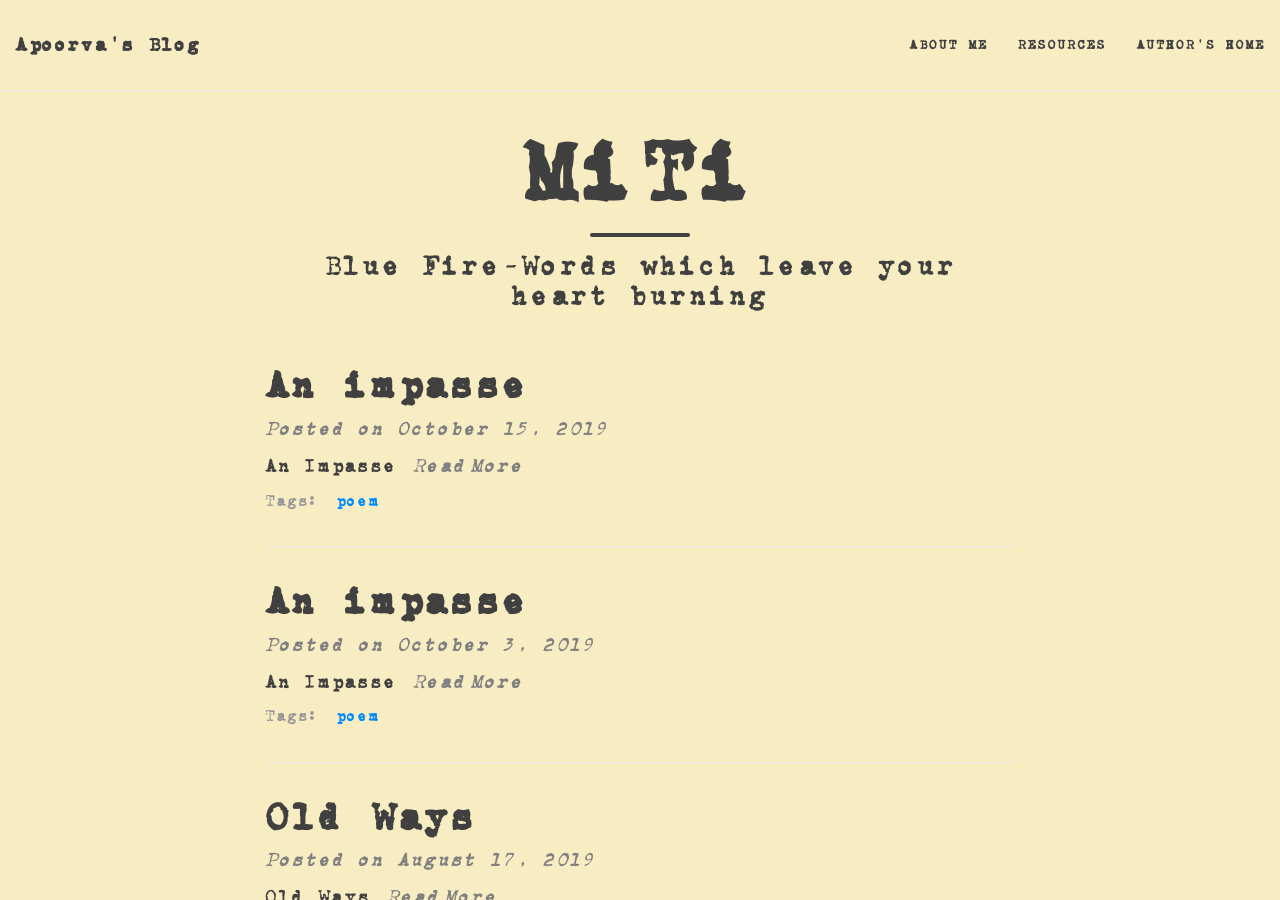
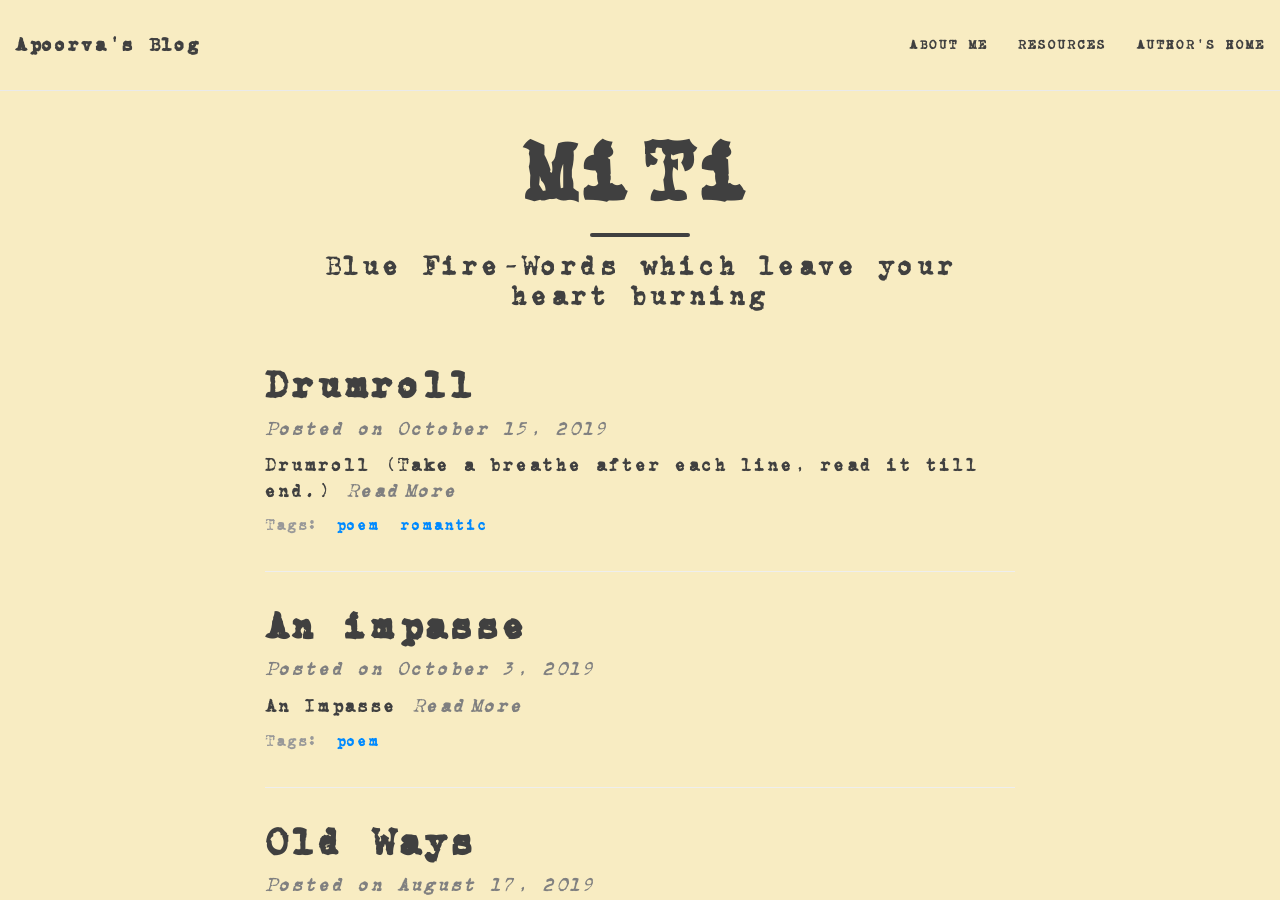
Before and after one commit to rava-dosa/poem, a Jekyll site: the page built from index.html, in a window 1280 px wide and 900 px high. Built offline with Jekyll 4.4.1, drawn with Linux system fonts in a browser that asks for light colours; nearby versions of some CDN libraries; the list of posts is cut into pages by our own code; some of the changed lines change nothing that is shown.

Commit message:
Saved drumrolls

```diff
--- a/_posts/2019-10-15-Drumroll.md
+++ b/_posts/2019-10-15-Drumroll.md
@@ -1,16 +1,80 @@
 ---
 layout: post
-title: An impasse
+title: Drumroll
 subtitle:
-tags: [poem]
+tags: [poem,romantic]
 ---
 
-### An Impasse
+### Drumroll
+(Take a breathe after each line, read it till end.)
 
-And here it came, an Impasse
-The million lies, behind a starry night
-You can't take it, and You can't TAKE it
-Could just make your blood bleed back and black
-Dilemma was love, When I wasn't one of it
-And here it came an impasse,
-the million spectator and me.
+Let me come close,
+Walk my hand up yours,
+Let it rest, up your jaw,
+Let it stay there,
+for a moment, and some more,
+With my fingers,
+creeping up your cheeks
+and commissure,
+Let me bring you close,
+Share a breath, some more,
+Come closer, closer,
+Share the heartbeats,
+Can you listen mine,
+Can you listen, listen yours,
+Are you just deafounded,
+Sway away, But… Sway
+Slowly,
+Farther and Farther,
+Sway in, But…. Sway
+Slowly,
+Closer, and Closer,
+Can you feel the chills,
+rising from the basal,
+and slowly,
+Sneaking up your temple,
+Let’s just take a moment,
+of absolute stillness,
+and enamour the intimacy,
+Let’s,
+just for a moment,
+and more,
+Hold our breath,
+Shh!, Just hold,
+Do you feel the beats,
+the rising beats,
+the vigour of your heart,
+and mine,
+Do you feel your blood,
+racing against breath,
+Do you feel desperate for air,
+But Do you feel alive,
+more alive, more awake,
+Before we break,
+Are the moments,
+we feel most alive,
+Let’s break together,
+Let’s disintegrate,
+And weave ourselves,
+with eternity,
+for eternity,
+Let’s save selves from salvation,
+& transcend the world,
+& it’s karma,
+& be there,
+with eternity,
+for eternity,
+I know my love,
+of you is selfish,
+but that’s the only way,
+only way I have known,
+I know my love,
+of you is selfish,
+but I don’t regret,
+loving you,
+like this,
+with eternity,
+for eternity.
+
+### Story behind this.
+This isn't written keeping any particular person in mind. I had a complaint about my poems, that they are not deep enough, that they aren't capable of making someone feel something, so this poem is me crossing that barrier. I know for a fact that this poem will make you feel something(if you read without judgement and don't find it cheesy), whichever part of the world you live. Hope you share it with your loved ones.
```
